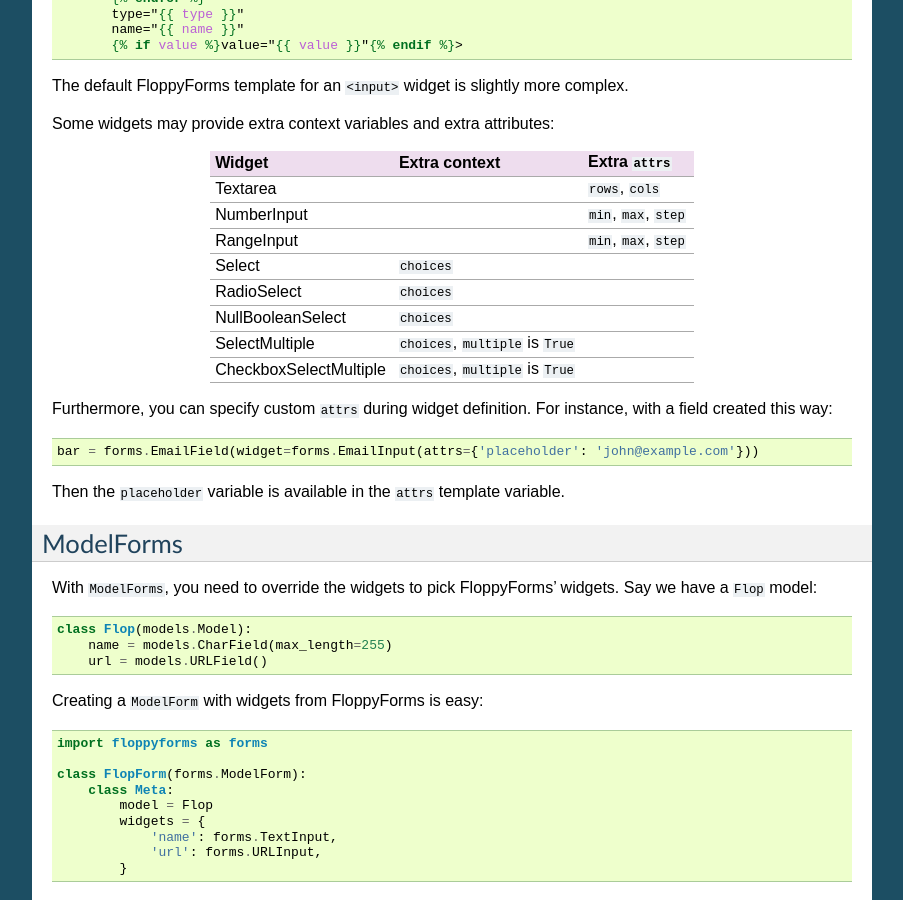
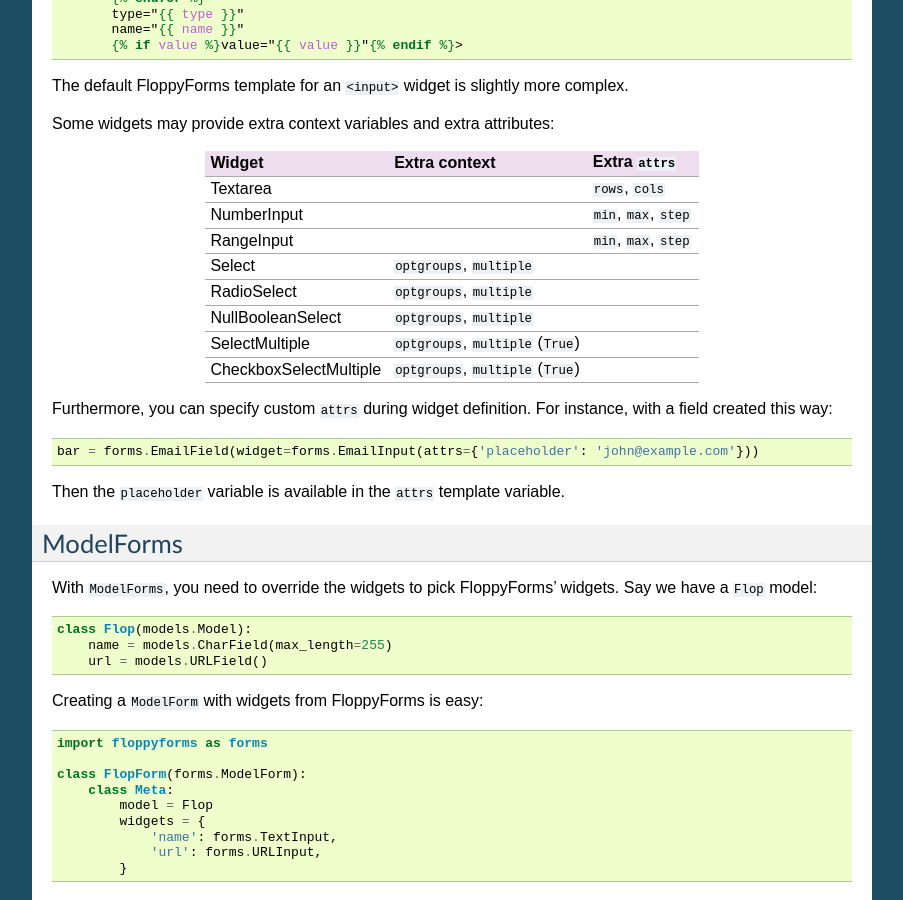
Before and after one commit to jazzband/django-floppyforms, a Sphinx documentation site: the page built from docs/usage.rst, in a window 1280 px wide and 900 px high, scrolled down 922 px. Shown: the whole window, without its empty margins (198-1101 px from the left). Built offline with Sphinx 7.4.7, drawn with Linux system fonts in a browser that asks for light colours.

Commit message:
Documented the change from choices to optgoups

```diff
--- a/docs/usage.rst
+++ b/docs/usage.rst
@@ -63,18 +63,18 @@
 
 Some widgets may provide extra context variables and extra attributes:
 
-====================== ===================================== ==============
-Widget                 Extra context                         Extra ``attrs``
-====================== ===================================== ==============
-Textarea                                                     ``rows``, ``cols``
-NumberInput                                                  ``min``, ``max``,  ``step``
-RangeInput                                                   ``min``, ``max``, ``step``
-Select                 ``choices``
-RadioSelect            ``choices``
-NullBooleanSelect      ``choices``
-SelectMultiple         ``choices``, ``multiple`` is ``True``
-CheckboxSelectMultiple ``choices``, ``multiple`` is ``True``
-====================== ===================================== ==============
+====================== ====================================== ==============
+Widget                 Extra context                          Extra ``attrs``
+====================== ====================================== ==============
+Textarea                                                      ``rows``, ``cols``
+NumberInput                                                   ``min``, ``max``,  ``step``
+RangeInput                                                    ``min``, ``max``, ``step``
+Select                 ``optgroups``, ``multiple``
+RadioSelect            ``optgroups``, ``multiple``
+NullBooleanSelect      ``optgroups``, ``multiple``
+SelectMultiple         ``optgroups``, ``multiple`` (``True``)
+CheckboxSelectMultiple ``optgroups``, ``multiple`` (``True``)
+====================== ====================================== ==============
 
 Furthermore, you can specify custom ``attrs`` during widget definition. For
 instance, with a field created this way::
```
